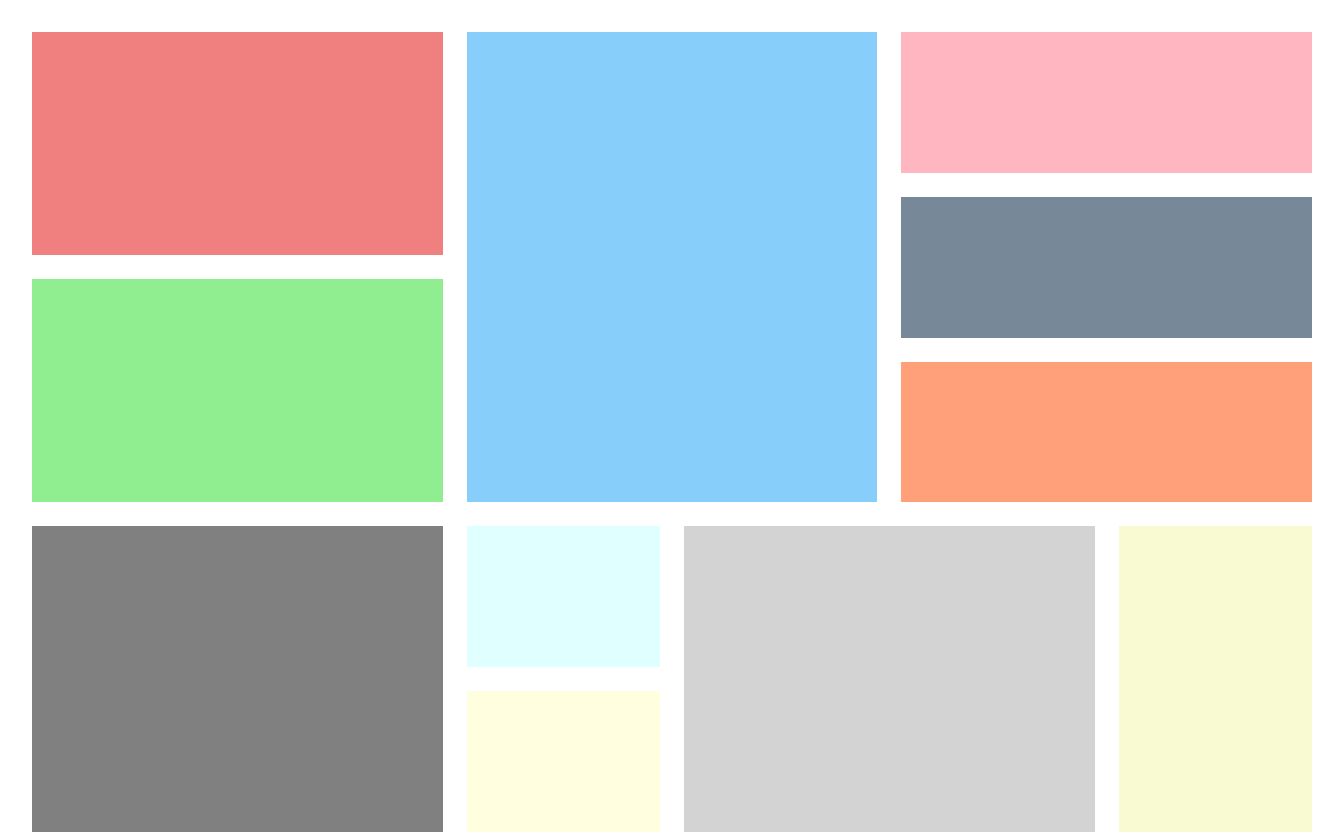
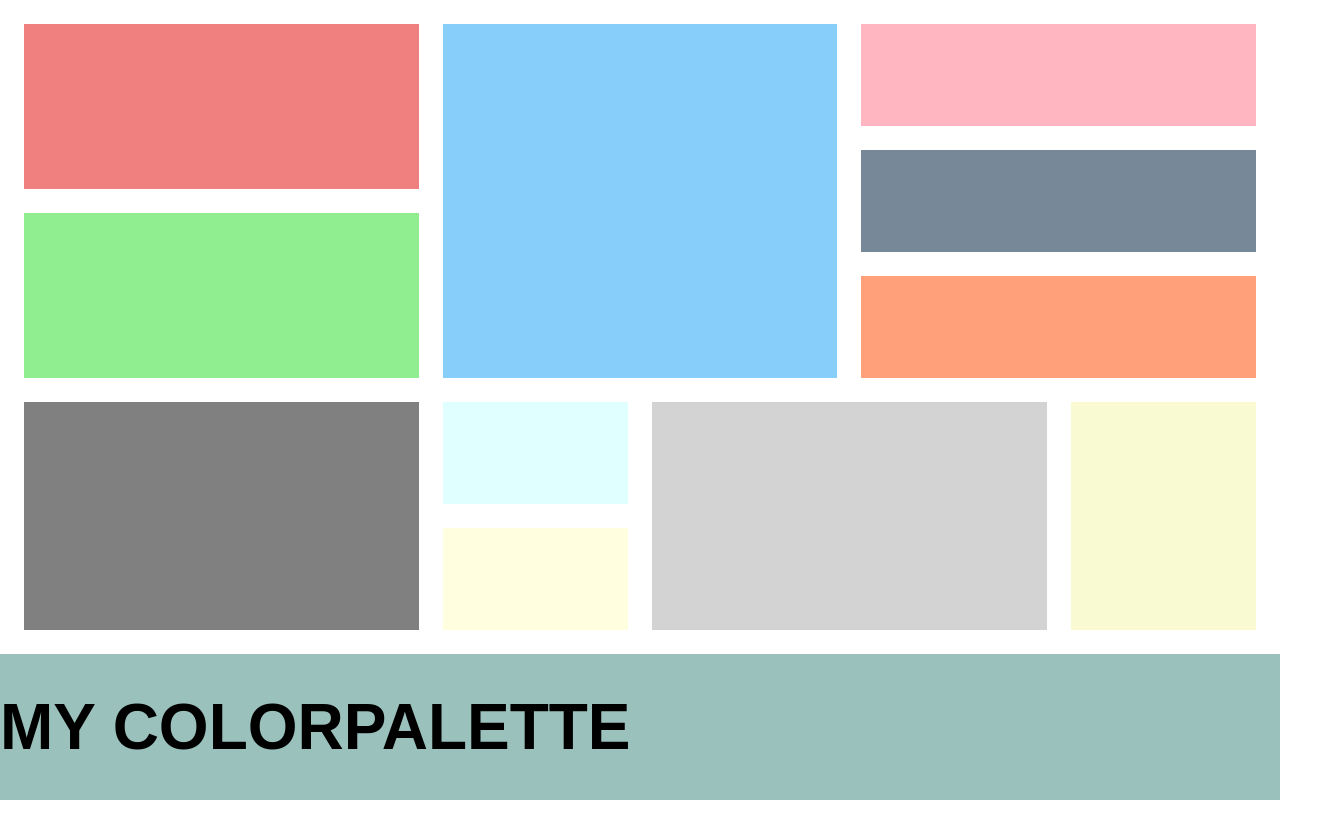
Before and after one commit to zznicole/colorpalette, a plain HTML site: page index.html in a window 1280 px wide. Shown: the top 835 px of the page, 1336 px wide, since content can reach past the window. After the commit the page ends 800 px from the top, so only its background shows below. Drawn offline with Linux system fonts and the light colour scheme.

Commit message:
corrected margin body grid

```diff
--- a/style/index.css
+++ b/style/index.css
@@ -1,11 +1,14 @@
 body {
     width: 100%;
     height: 100vh;
+    margin: 0px;
+    box-sizing: border-box;
+    display: grid;
+    grid-template-columns: 1fr;
+    grid-template-rows: 1fr 146px;
 }
 
 .grid-container {
-    width: 100%;
-    height: 100vh;
     display: grid;
     grid-gap: 24px;
     padding: 24px;
@@ -69,12 +72,10 @@ body {
 }
 
 .rectangle {
-    width: 100%;
-    height: 146px;
     background: #9BC1BC;
     display: flex;
     justify-content: flex-start;
-    Align-items: center;
+    align-items: center;
 }
 
 h1 {
@@ -84,6 +85,4 @@ h1 {
     font-size: 64px;
     line-height: 1.2;
     color: #000000;
-    margin-left: 24px;
-
 }
```
